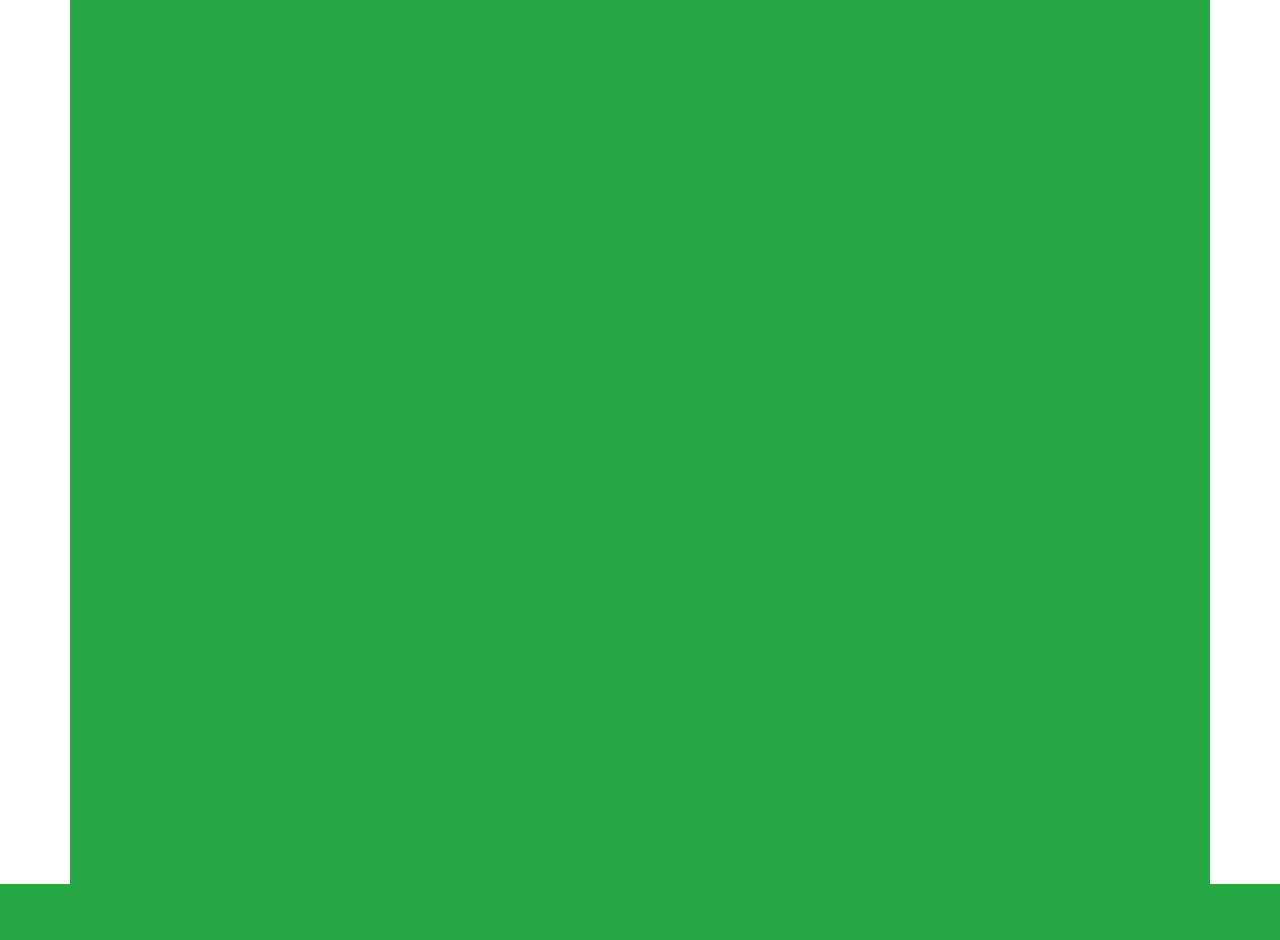
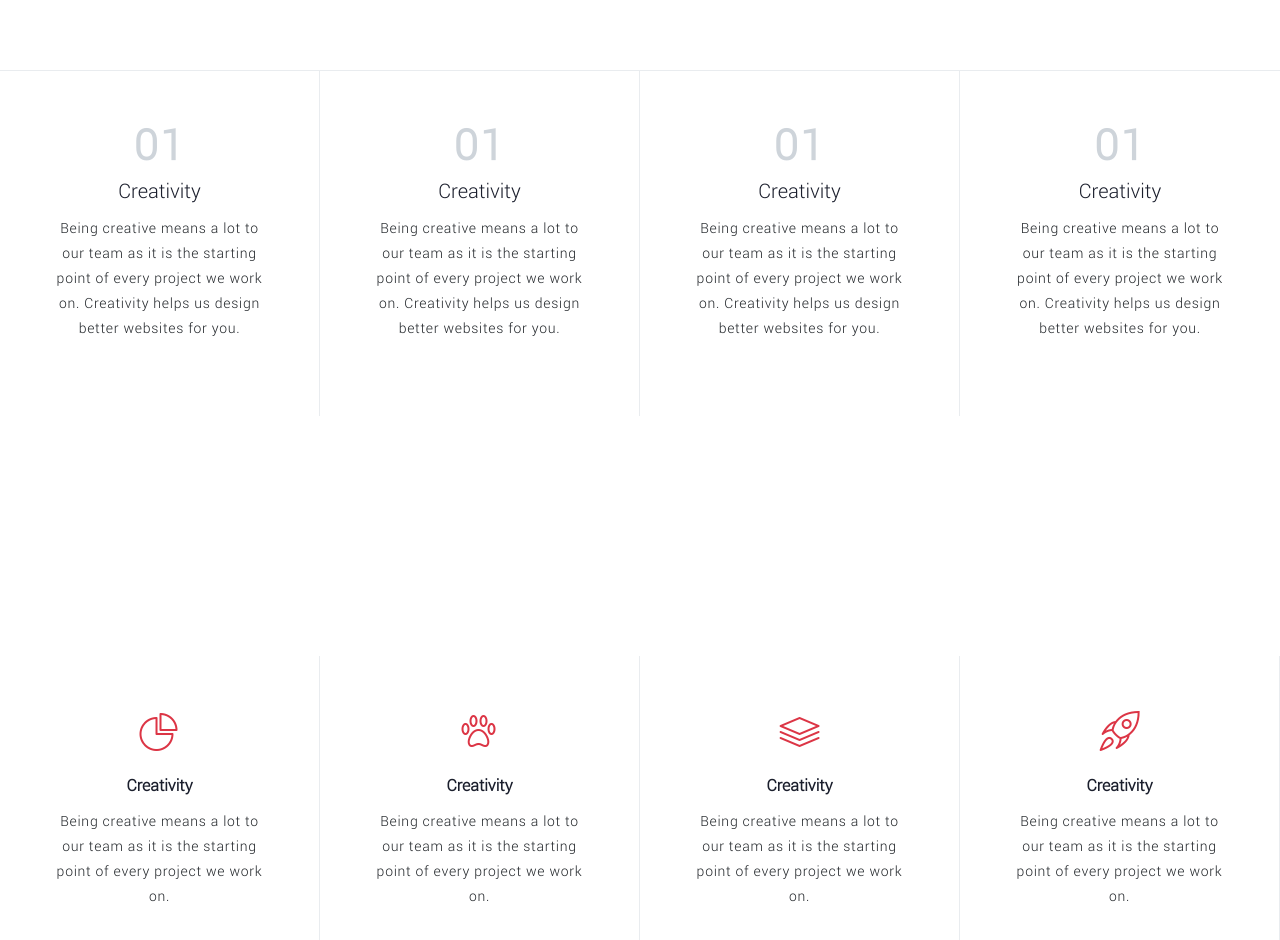
Before and after one commit to bokultis/cstheme, a website: page src/index.html in a window 1280 px wide. Shown: the part 1860-2800 px from the top of the page. Drawn offline with nearby package versions, Linux system fonts and the light colour scheme.

Commit message:
two more sections done

```diff
--- a/src/index.html
+++ b/src/index.html
@@ -130,15 +130,18 @@
             <div class="container-fluid">
                 <div class="row">
                     <div class="col-sm-6 about__left">
-                        <span>
+                        <p class="about__paragraph about--mediumtext">
                             We create premium designs and technologies
-                        </span>
-                        <h4>We are a digital studio crafting beautiful experiences</h4>
-                        <p>
-                                We always stay on the cutting edge of digital, so that our clients maintain their competitive advantage online.
                         </p>
-                        <p>
-                                Small and medium-sized businesses partner with Consent to help them grow. We work with owners and entrepreneurs to help them build a sustainable business through data-driven creative marketing, branding, web design, and development that are all aimed at moving the revenue needle. We’re a true business partner and our dedicated industry practice can help you define and meet specific business goals.
+                        <h4 class="about__headline">We are a digital studio crafting beautiful experiences</h4>
+                        <p class="about__paragraph about--largetext">
+                            We always stay on the cutting edge of digital, so that our clients maintain their competitive advantage online.
+                        </p>
+                        <p class="about__paragraph about--smalltext">
+                            Small and medium-sized businesses partner with Consent to help them grow. We work with owners and entrepreneurs to help them
+                            build a sustainable business through data-driven creative marketing, branding, web design, and
+                            development that are all aimed at moving the revenue needle. We’re a true business partner and
+                            our dedicated industry practice can help you define and meet specific business goals.
                         </p>
 
                     </div>
@@ -150,14 +153,37 @@
         </section>
         <!-- End of Section -->
         <!-- Section -->
-        <section class="about">
-            <div class="contafiner">
+        <section class="principles">
+            <div class="container-fluid">
                 <div class="row">
-                    <div class="col-sm-6 bg-green">
-
+                    <div class="col-sm-4 offset-sm-4">
+                        <h4 class="principles__headline">Our projects are built on four basic principles</h4>
                     </div>
-                    <div class="col-sm-6 bg-black">
-
+                </div>
+                <div class="row">
+                    <div class="col-sm-3 principles_cell">
+                        <h2 class="principles__title">01</h2>
+                        <span class="principles__subtitle">Creativity</span>
+                        <p class="principles__paragraph">Being creative means a lot to our team as it is the starting point of every project we work on. Creativity
+                            helps us design better websites for you.</p>
+                    </div>
+                    <div class="col-sm-3 principles_cell">
+                        <h2 class="principles__title">01</h2>
+                        <span class="principles__subtitle">Creativity</span>
+                        <p class="principles__paragraph">Being creative means a lot to our team as it is the starting point of every project we work on. Creativity
+                            helps us design better websites for you.</p>
+                    </div>
+                    <div class="col-sm-3 principles_cell">
+                        <h2 class="principles__title">01</h2>
+                        <span class="principles__subtitle">Creativity</span>
+                        <p class="principles__paragraph">Being creative means a lot to our team as it is the starting point of every project we work on. Creativity
+                            helps us design better websites for you.</p>
+                    </div>
+                    <div class="col-sm-3 principles_cell">
+                        <h2 class="principles__title">01</h2>
+                        <span class="principles__subtitle">Creativity</span>
+                        <p class="principles__paragraph">Being creative means a lot to our team as it is the starting point of every project we work on. Creativity
+                            helps us design better websites for you.</p>
                     </div>
                 </div>
             </div>
@@ -165,60 +191,32 @@
         <!-- End of Section -->
         <!-- Section -->
         <section class="portfolio">
-            <div class="container ">
+            <div class="container-fluid">
                 <div class="row">
-                    <div class="col-sm-12 bg-green">
-
+                    <div class="col-sm-3 portfolio_cell">
+                        <i class="lnr lnr-pie-chart portfolio__icon"></i>
+                        <span class="portfolio__title">Creativity</span>
+                        <p class="portfolio__paragraph">Being creative means a lot to our team as it is the starting point of every project we work on.</p>
                     </div>
-                </div>
-
-                <div class="row">
-                    <div class="col-sm-3 bg-green">
-
+                    <div class="col-sm-3 portfolio_cell">
+                        <i class="lnr lnr-paw portfolio__icon"></i>
+                        <span class="portfolio__title">Creativity</span>
+                        <p class="portfolio__paragraph">Being creative means a lot to our team as it is the starting point of every project we work on.</p>
                     </div>
-                    <div class="col-sm-3 bg-green">
-
+                    <div class="col-sm-3 portfolio_cell">
+                        <i class="lnr lnr-layers portfolio__icon"></i>
+                        <span class="portfolio__title">Creativity</span>
+                        <p class="portfolio__paragraph">Being creative means a lot to our team as it is the starting point of every project we work on.</p>
                     </div>
-                    <div class="col-sm-3 bg-green">
-
-                    </div>
-                    <div class="col-sm-3 bg-green">
-
-                    </div>
-                </div>
-            </div>
-            <div class="container gallery">
-                <div class="row">
-                    <div class="col-sm-12 bg-green">
-
+                    <div class="col-sm-3 portfolio_cell">
+                        <i class="lnr lnr-rocket portfolio__icon"></i>
+                        <span class="portfolio__title">Creativity</span>
+                        <p class="portfolio__paragraph">Being creative means a lot to our team as it is the starting point of every project we work on.</p>
                     </div>
 
                 </div>
-                <div class="row">
-                    <div class="col-sm-4 bg-green">
-
-                    </div>
-                    <div class="col-sm-4 bg-green">
-
-                    </div>
-                    <div class="col-sm-4 bg-green">
-
-                    </div>
-                </div>
-                <div class="row">
-                    <div class="col-sm-4 bg-green">
-
-                    </div>
-                    <div class="col-sm-4 bg-green">
-
-                    </div>
-                    <div class="col-sm-4 bg-green">
-
-                    </div>
-                </div>
             </div>
         </section>
-        <!-- End of Section -->
         <!-- Section -->
         <section class="technology">
             <div class="container-fluid ">
--- a/src/styles/app/_bsections.scss
+++ b/src/styles/app/_bsections.scss
@@ -29,7 +29,7 @@
 /************************************************/
 
 .about{
-    color: $white;
+    color: $gray-100;
     padding: 0;
 }
 
@@ -41,5 +41,112 @@
 
 .about__right{
     background-image: url('../../images/home-classic-one-page-bg-03.jpg');
+    background-repeat: no-repeat;
+    background-size: cover;
     height: 650px;
 }
+
+.about__headline{
+    font-size: 40px;
+    line-height: 46px;
+    letter-spacing: .052em;
+}
+
+.about__paragraph{
+    color: $gray-500;
+    padding: 10px 0;
+    letter-spacing: .052em;
+    line-height: 25px;
+}
+
+.about--smalltext{
+    font-size: 14px;
+}
+
+.about--mediumtext{
+    font-size: 18px;
+}
+
+.about--largetext{
+    font-size: 20px;
+
+}
+
+/************************************************/
+.principles{
+    text-align: center;
+    padding: 120px 0;
+}
+
+.principles__headline{
+    color: $gray-700;
+    font-size: 40px;
+    line-height: 46px;
+    letter-spacing: .052em;
+    padding-bottom: 120px;
+}
+
+.principles__title{
+    color: $gray-400;
+    font-weight: 700;
+    font-size: 42px;
+    line-height: 46px;
+    letter-spacing: .052em;
+}
+.principles__subtitle{
+    font-size: 20px;
+}
+
+.principles__paragraph{
+    color: $gray-900;
+    padding: 10px 0;
+    letter-spacing: .052em;
+    line-height: 25px;
+    font-size: 14px;
+}
+
+.principles_cell{
+    padding: 50px;
+    border-top: 1px $gray-200 solid;
+    border-right: 1px $gray-200 solid;
+}
+
+.principles_cell:last-child{
+    border-right: none;
+}
+
+/************************************************/
+.portfolio{
+    text-align: center;
+    padding: 120px 0;
+}
+.portfolio__icon{
+    font-size: 40px;
+    font-weight: 100;
+    color: $red;
+    display: block;
+    padding: 5px 0 20px 0;
+}
+
+.portfolio__title{
+    font-size: 16px;
+    clear: both;
+    font-weight: 600;
+}
+
+.portfolio__paragraph{
+    color: $gray-900;
+    padding: 10px 0;
+    letter-spacing: .052em;
+    line-height: 25px;
+    font-size: 14px;
+}
+
+.portfolio_cell{
+    padding: 50px;
+    border-right: 1px $gray-200 solid;
+}
+
+.principles_cell:last-child{
+    border-right: none;
+}
--- a/src/styles/app/_header.scss
+++ b/src/styles/app/_header.scss
@@ -3,7 +3,7 @@
 position: fixed;
 padding-top: 20px;
 padding-bottom: 20px;
-width: 100%;
+width: 100vw;
 right: 0px;
 transition: all 500ms linear;
 background:rgba(53, 52, 52, 0.1);
@@ -22,7 +22,6 @@ background:rgba(53, 52, 52, 0.1);
 }
 
 .csnav{
-    width: 50%;
     a{
         font-size: 0.75em;
         color: white;
```
Also changed, not shown: src/styles/css/app.css, 1 other file.
